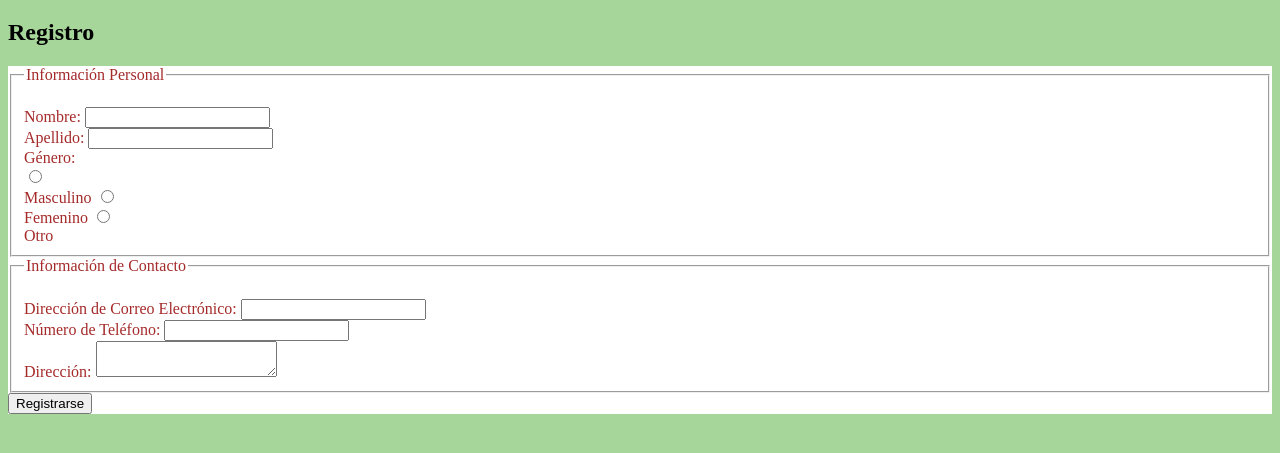
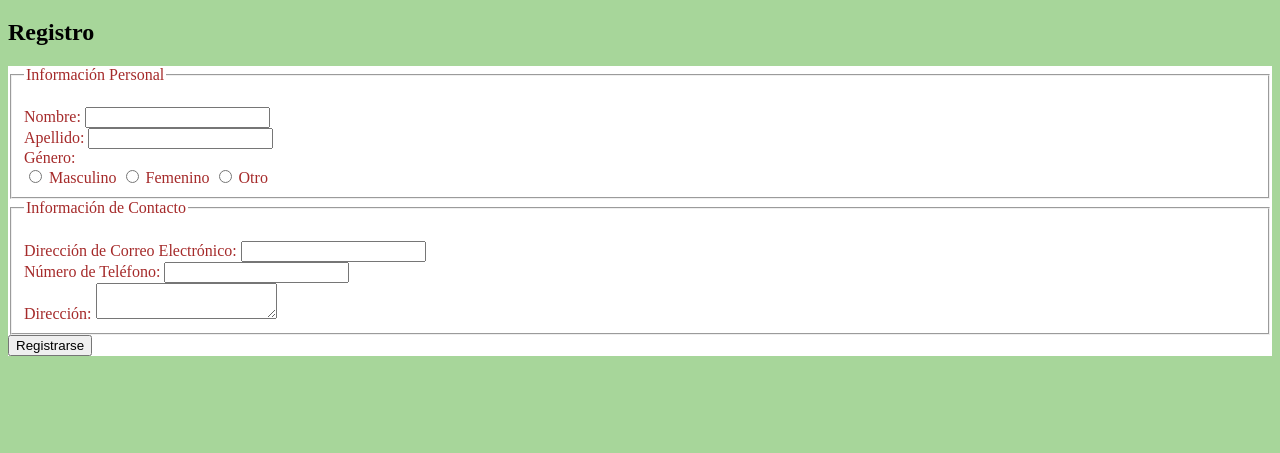
Before and after one commit to LinkTrifuerza/Auto.github.io, a plain HTML site: page registro.html in a window 1280 px wide. Shown: the part 61-514 px from the top of the page. Drawn offline with Linux system fonts and the light colour scheme.

Commit message:
Update registro.html

```diff
--- a/registro.html
+++ b/registro.html
@@ -27,14 +27,14 @@
 
 required>
 
-<label for="masculino"><br>Masculino</label>
+<label for="masculino">Masculino</label>
 <input type="radio" id="femenino" name="genero" value="femenino"
 
 required>
 
-<label for="femenino"><br>Femenino</label>
+<label for="femenino">Femenino</label>
 <input type="radio" id="otro" name="genero" value="otro" >
-<label for="otro"><br>Otro</label>
+<label for="otro">Otro</label>
 </fieldset>
 <fieldset>
 <legend>Información de Contacto</legend>
```
